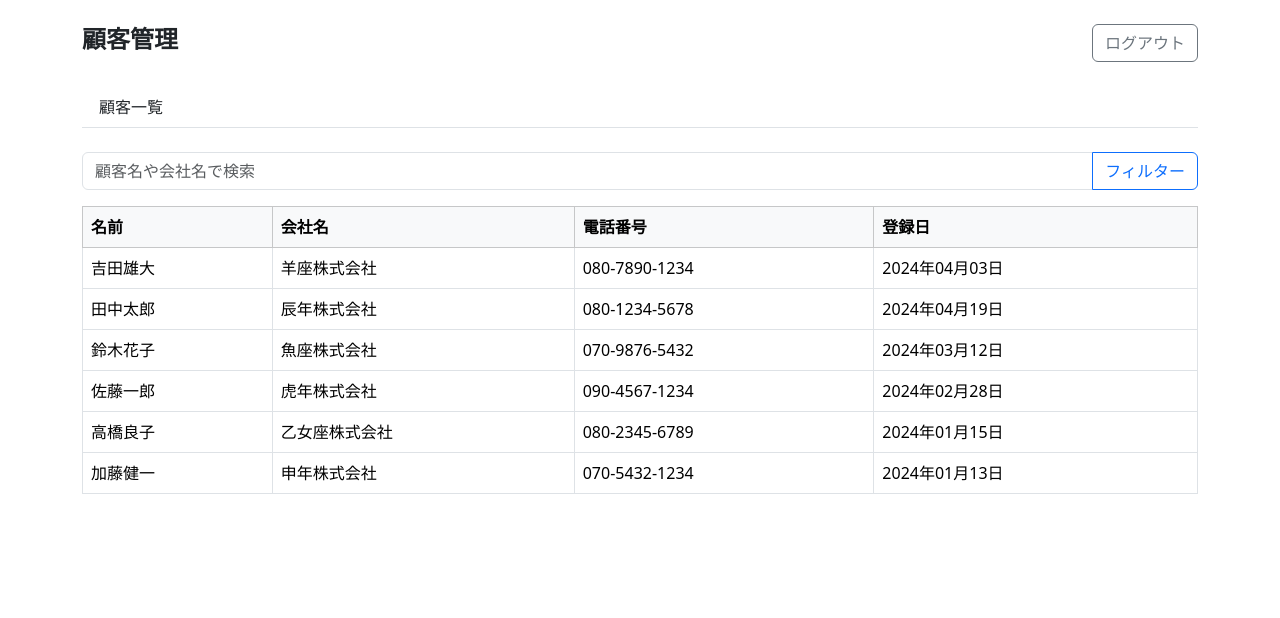
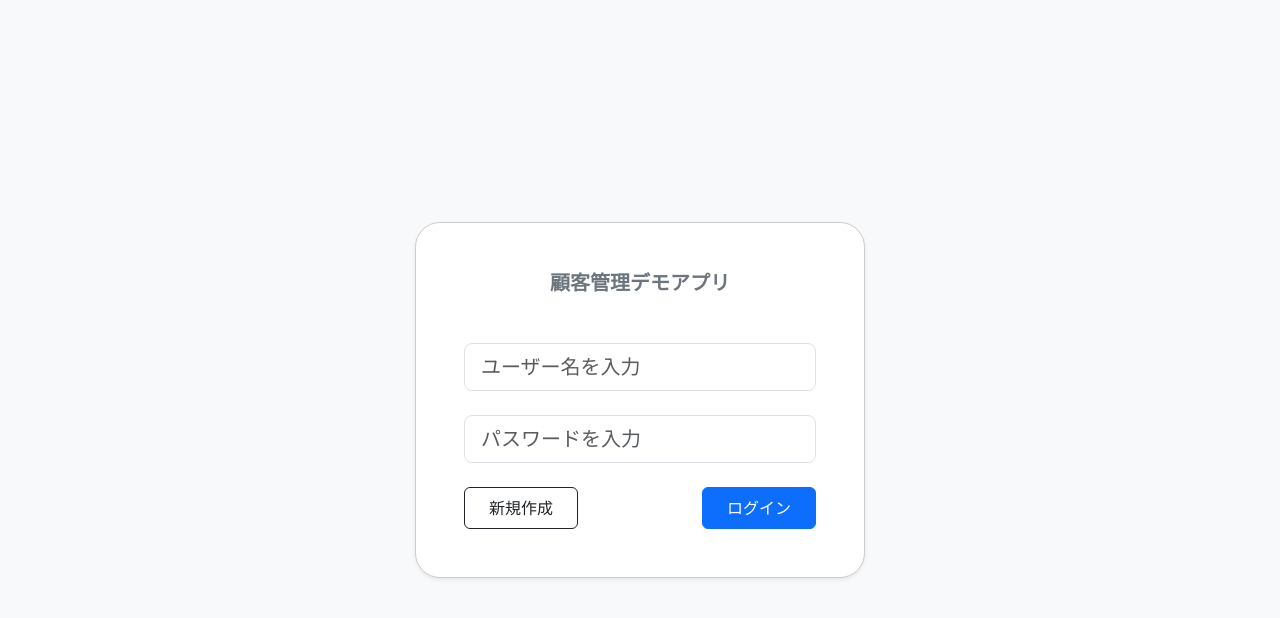
Before and after one commit to Sawada11/funrepeat_task, a React (Create React App) app: page / in a window 1280 px wide. Shown: the top 618 px of the page. Built offline with nearby package versions, Linux system fonts and the light colour scheme.

Commit message:
Add login functionality

```diff
--- a/package.json
+++ b/package.json
@@ -11,6 +11,7 @@
     "react": "^19.1.0",
     "react-bootstrap": "^2.10.9",
     "react-dom": "^19.1.0",
+    "react-router-dom": "^7.5.0",
     "react-scripts": "5.0.1",
     "web-vitals": "^2.1.4"
   },
--- a/src/App.js
+++ b/src/App.js
@@ -1,11 +1,16 @@
 import React from 'react';
+import { BrowserRouter, Routes, Route } from 'react-router-dom';
 import CustomerList from './components/CustomerList';
+import Login from './components/Login';
 
 function App() {
   return (
-    <div className="App">
-      <CustomerList />
-    </div>
+    <BrowserRouter>
+      <Routes>
+        <Route path="/" element={<Login />} />
+        <Route path="/customers" element={<CustomerList />} />
+      </Routes>
+    </BrowserRouter>
   );
 }
 
--- /dev/null
+++ b/src/components/Login.jsx
@@ -0,0 +1,84 @@
+// src/Login.jsx
+import React, { useState } from 'react';
+import { useNavigate } from 'react-router-dom';
+import 'bootstrap/dist/css/bootstrap.min.css';
+
+const Login = () => {
+  const [name, setName] = useState('');
+  const [password, setPassword] = useState('');
+  const navigate = useNavigate();
+
+    // ログイン処理
+  const handleSubmit = (e) => {
+    e.preventDefault();
+    if (name === 'admin' && password === 'password') {
+      navigate('/customers');
+    } else {
+      alert('ユーザー名またはパスワードが間違っています');
+    }
+  };
+  // 新規作成ページへ遷移
+  const handleRegister = () => {
+    navigate('/register');
+  };
+
+  return (
+    <div className="d-flex justify-content-center align-items-center vh-100 bg-light">
+      <div
+        className="bg-white p-5 shadow-sm"
+        style={{
+          borderRadius: '25px',
+          width: '100%',
+          maxWidth: '450px',
+          border: '1px solid #ccc',
+        }}
+      >
+        <h5 className="text-center mb-5 fw-bold text-secondary">
+          顧客管理デモアプリ
+        </h5>
+
+        <form onSubmit={handleSubmit}>
+          <div className="mb-4">
+            <input
+              type="text"
+              className="form-control form-control-lg"
+              placeholder="ユーザー名を入力"
+              value={name}
+              onChange={(e) => setName(e.target.value)}
+              required
+            />
+          </div>
+
+          <div className="mb-4">
+            <input
+              type="password"
+              className="form-control form-control-lg"
+              placeholder="パスワードを入力"
+              value={password}
+              onChange={(e) => setPassword(e.target.value)}
+              required
+            />
+          </div>
+
+          <div className="d-flex justify-content-between mt-4">
+            <button
+              type="button"
+              className="btn btn-outline-dark px-4 py-2 rounded"
+              onClick={handleRegister}
+            >
+              新規作成
+            </button>
+            <button
+              type="submit"
+              className="btn btn-primary px-4 py-2 text-white"
+            >
+              ログイン
+            </button>
+          </div>
+        </form>
+      </div>
+    </div>
+  );
+};
+
+export default Login;
```
Also changed, not shown: 1 other file (tests, documents, lock files or other folders).
